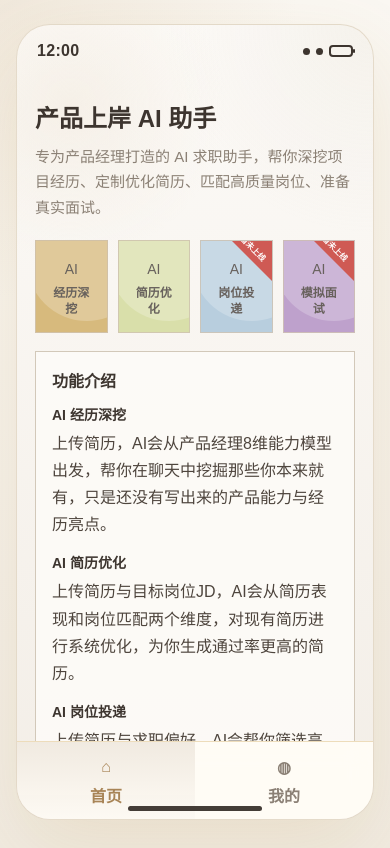
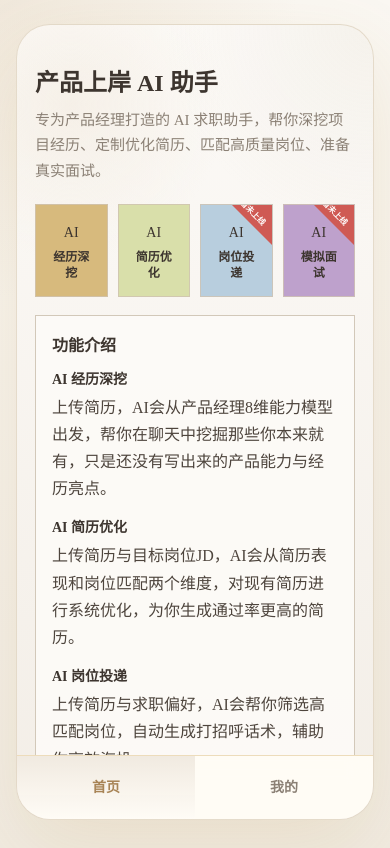
Before and after one commit to xuyira/ai4pm_phone, a Next.js app: page / in a window 390 px wide. Built offline with nearby package versions, Linux system fonts and the light colour scheme.

Commit message:
Refine mobile web presentation

```diff
--- a/app/globals.css
+++ b/app/globals.css
@@ -34,7 +34,7 @@ html {
 body {
   margin: 0;
   color: var(--text);
-  font-family: "PingFang SC", "Noto Sans SC", "Hiragino Sans GB", "Microsoft YaHei", sans-serif;
+  font-family: "Times New Roman", "Microsoft YaHei", serif;
   background: transparent;
   overflow: hidden;
 }
@@ -71,56 +71,23 @@ textarea {
   overflow: hidden;
   position: relative;
   display: grid;
-  grid-template-rows: 42px 1fr 78px;
-}
-
-.status-bar {
-  display: flex;
-  justify-content: space-between;
-  align-items: center;
-  padding: 16px 20px 6px;
-  font-weight: 700;
-  letter-spacing: 0.02em;
-}
-
-.status-icons {
-  display: flex;
-  gap: 6px;
-  align-items: center;
-}
-
-.dot {
-  width: 7px;
-  height: 7px;
-  border-radius: 999px;
-  background: var(--text);
-}
-
-.battery {
-  width: 24px;
-  height: 12px;
-  border-radius: 4px;
-  border: 2px solid var(--text);
-  position: relative;
-}
-
-.battery::after {
-  content: "";
-  position: absolute;
-  right: -4px;
-  top: 2px;
-  width: 2px;
-  height: 4px;
-  border-radius: 2px;
-  background: var(--text);
+  grid-template-rows: 1fr 64px;
 }
 
 .page-body {
-  padding: 12px 18px 104px;
+  padding: 18px 18px 18px;
   overflow-y: auto;
   overflow-x: hidden;
   height: 100%;
   overscroll-behavior: contain;
+  scrollbar-width: none;
+  -ms-overflow-style: none;
+}
+
+.page-body::-webkit-scrollbar {
+  display: none;
+  width: 0;
+  height: 0;
 }
 
 .section {
@@ -218,7 +185,7 @@ textarea {
 
 .button-ghost {
   padding: 12px 14px;
-  border-radius: 14px;
+  border-radius: 12px;
   background: rgba(240, 233, 221, 0.92);
   color: var(--text);
   font-weight: 700;
@@ -263,14 +230,7 @@ textarea {
 }
 
 .feature-card::before {
-  content: "";
-  position: absolute;
-  width: 120px;
-  height: 120px;
-  right: -40px;
-  top: -40px;
-  border-radius: 999px;
-  background: rgba(255, 255, 255, 0.22);
+  content: none;
 }
 
 .feature-card::after {
@@ -703,12 +663,13 @@ textarea {
 }
 
 .bottom-link {
-  padding: 16px 10px 22px;
-  display: grid;
-  justify-items: center;
-  gap: 6px;
+  padding: 8px 10px 12px;
+  display: flex;
+  align-items: center;
+  justify-content: center;
   color: var(--muted);
   font-weight: 700;
+  font-size: 14px;
 }
 
 .bottom-link.is-active {
@@ -815,19 +776,6 @@ textarea {
   border: 1px solid rgba(255, 255, 255, 0.4);
 }
 
-.phone-frame::after {
-  content: "";
-  position: absolute;
-  bottom: 8px;
-  left: 50%;
-  transform: translateX(-50%);
-  width: 134px;
-  height: 5px;
-  border-radius: 999px;
-  background: rgba(48, 40, 35, 0.9);
-  z-index: 3;
-}
-
 .danger-link {
   color: var(--danger);
   font-weight: 700;
--- a/app/layout.tsx
+++ b/app/layout.tsx
@@ -20,14 +20,6 @@ export default function RootLayout({
         <PrototypeStoreProvider>
           <div className="app-shell">
             <div className="phone-frame">
-              <div className="status-bar">
-                <span>12:00</span>
-                <div className="status-icons" aria-hidden>
-                  <span className="dot" />
-                  <span className="dot" />
-                  <span className="battery" />
-                </div>
-              </div>
               <main className="page-body">{children}</main>
               <BottomNav />
             </div>
--- a/components/bottom-nav.tsx
+++ b/components/bottom-nav.tsx
@@ -4,8 +4,8 @@ import Link from "next/link";
 import { usePathname } from "next/navigation";
 
 const items = [
-  { href: "/", label: "首页", icon: "⌂" },
-  { href: "/profile", label: "我的", icon: "◍" }
+  { href: "/", label: "首页" },
+  { href: "/profile", label: "我的" }
 ];
 
 export function BottomNav() {
@@ -23,7 +23,6 @@ export function BottomNav() {
             href={item.href}
             className={`bottom-link${isActive ? " is-active" : ""}`}
           >
-            <span aria-hidden>{item.icon}</span>
             <span>{item.label}</span>
           </Link>
         );
```
